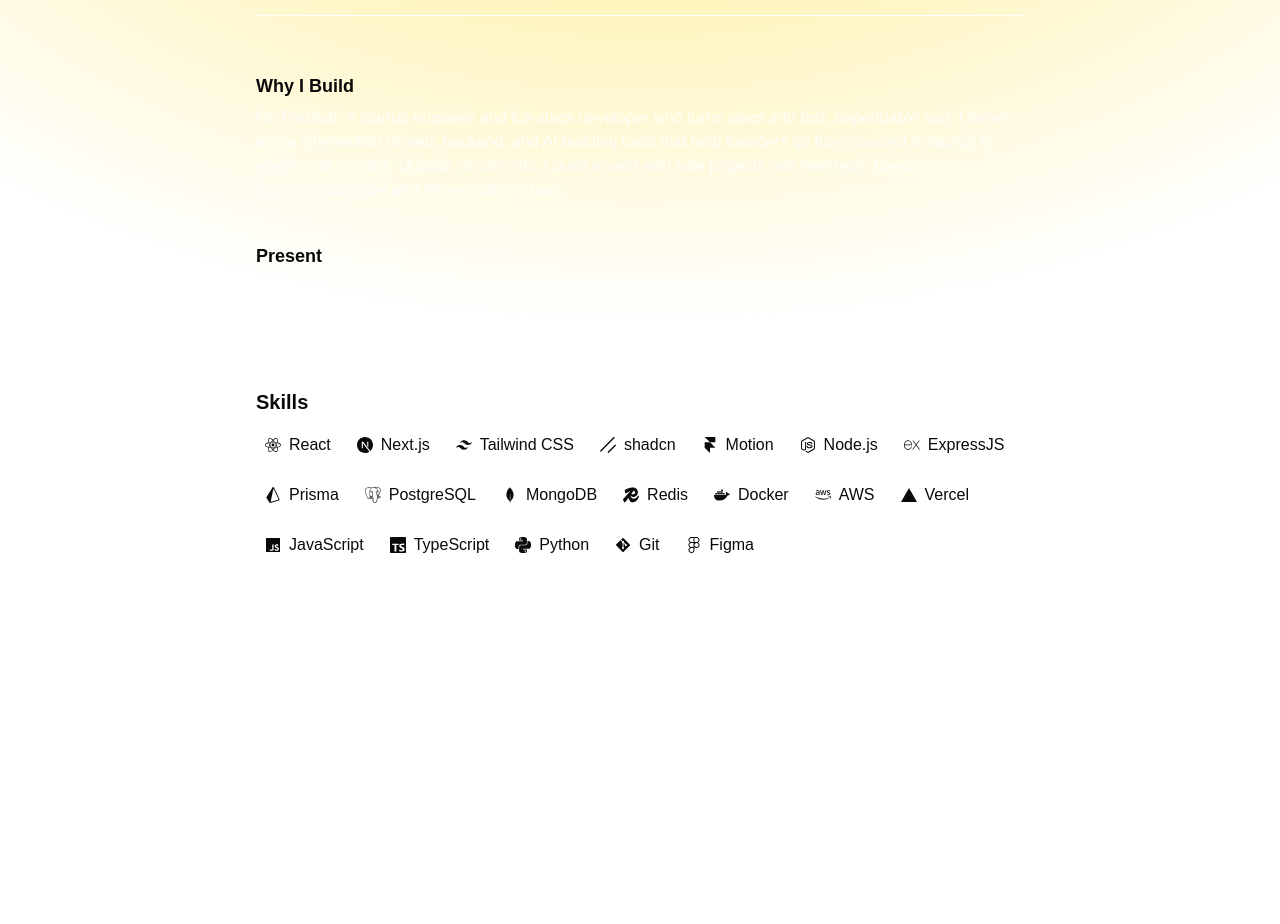
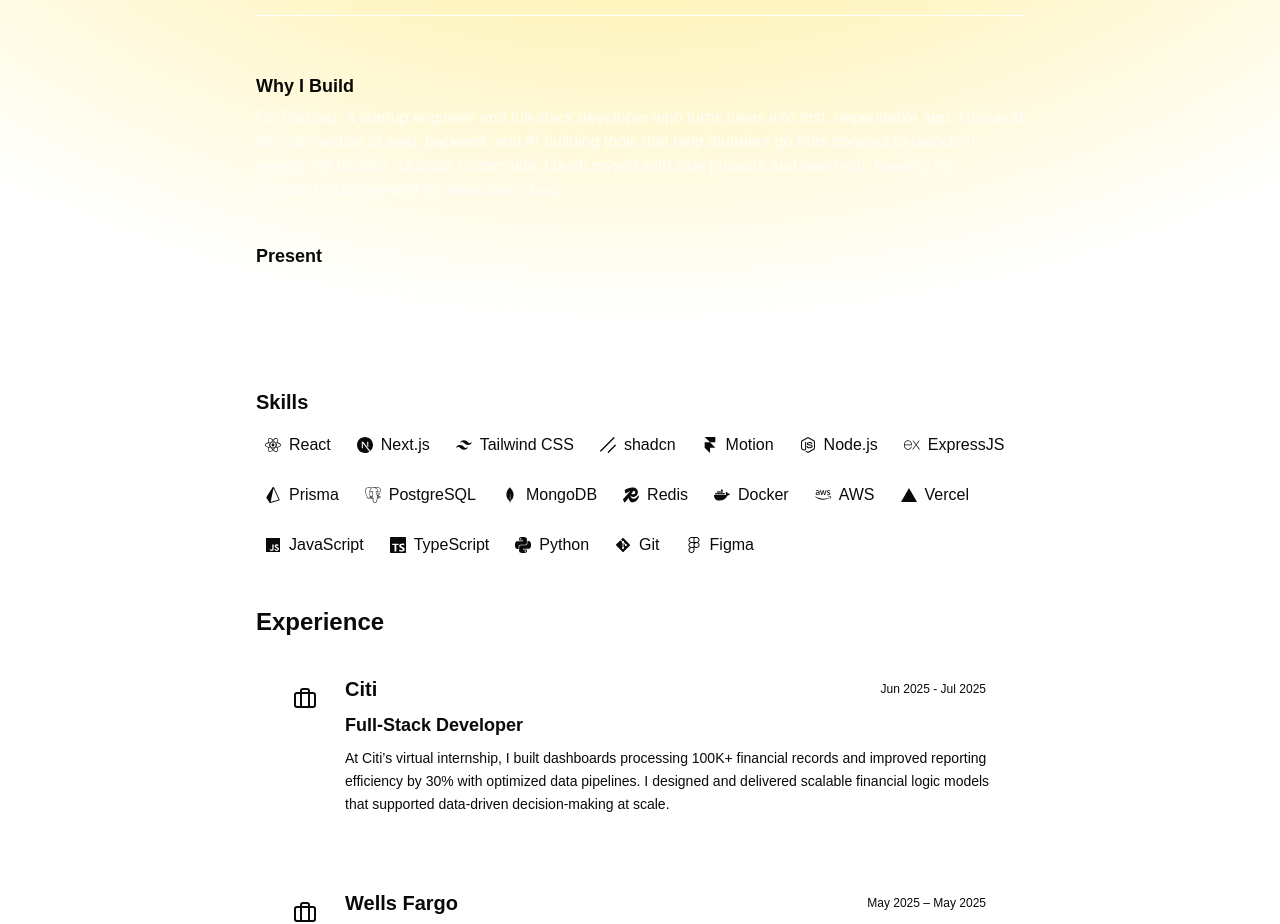
Before and after one commit to parbhatkapila4/portfolio, a Next.js app: page / in a window 1280 px wide. Shown: the part 151-1075 px from the top of the page. Before the commit the page ends 813 px from the top, so only its background shows below. Built offline with nearby package versions, Linux system fonts and the light colour scheme.

Commit message:
Experience Array

```diff
--- a/src/app/page.tsx
+++ b/src/app/page.tsx
@@ -1,13 +1,16 @@
 import About from "@/components/About";
+import Experience from "@/components/Experience";
 import Header from "@/components/Header";
 import Skills from "@/components/Skills";
 
 export default function Home() {
   return (
     <>
-    <Header/>
-    <About />
-    <Skills/>
+      <Header />
+      <About />
+      <Skills />
+
+      <Experience />
     </>
   );
 }
--- a/src/components/About.tsx
+++ b/src/components/About.tsx
@@ -1,14 +1,33 @@
-import Link from "next/link";
+"use client";
+
+import { motion } from "motion/react";
 
 const About = () => {
   return (
     <>
-      <section className="mt-14">
-        <h2 className="text-lg font-semibold flex items-center">Why I Build</h2>
-        <p className="text-[16px] text-white/80 mt-1.5">
-          {`I’m Parbhat, a startup engineer and full-stack developer who turns ideas into fast, dependable app. I thrive at the intersection of web, backend, and AI building tools that help founders go from concept to launch in weeks, not months. Outside of commits, I push myself with side projects and new tech, keeping my approach adaptive and my execution sharp.`}
-        </p>
-      </section>
+      <motion.section
+        className="mt-14"
+        initial={{ opacity: 0, y: 20 }}
+        animate={{ opacity: 1, y: 0 }}
+        transition={{ duration: 0.6, ease: "easeOut" }}
+      >
+        <motion.h2
+          className="text-lg font-semibold flex items-center"
+          initial={{ opacity: 0, x: -20 }}
+          animate={{ opacity: 1, x: 0 }}
+          transition={{ duration: 0.5, delay: 0.2, ease: "easeOut" }}
+        >
+          Why I Build
+        </motion.h2>
+        <motion.p
+          className="text-[16px] text-white/80 mt-1.5"
+          initial={{ opacity: 0, y: 15 }}
+          animate={{ opacity: 1, y: 0 }}
+          transition={{ duration: 0.6, delay: 0.4, ease: "easeOut" }}
+        >
+          {`I'm Parbhat, a startup engineer and full-stack developer who turns ideas into fast, dependable app. I thrive at the intersection of web, backend, and AI building tools that help founders go from concept to launch in weeks, not months. Outside of commits, I push myself with side projects and new tech, keeping my approach adaptive and my execution sharp.`}
+        </motion.p>
+      </motion.section>
       <Present />
     </>
   );
@@ -18,12 +37,29 @@
 
 const Present = () => {
   return (
-    <section className="mt-10">
-      <h2 className="text-lg flex items-center font-semibold ">Present{""}</h2>
-      <p className="text-[16px] mt-1.5 text-white/80">
+    <motion.section
+      className="mt-10"
+      initial={{ opacity: 0, y: 20 }}
+      animate={{ opacity: 1, y: 0 }}
+      transition={{ duration: 0.6, delay: 0.6, ease: "easeOut" }}
+    >
+      <motion.h2
+        className="text-lg flex items-center font-semibold"
+        initial={{ opacity: 0, x: -20 }}
+        animate={{ opacity: 1, x: 0 }}
+        transition={{ duration: 0.5, delay: 0.8, ease: "easeOut" }}
+      >
+        Present{""}
+      </motion.h2>
+      <motion.p
+        className="text-[16px] mt-1.5 text-white/80"
+        initial={{ opacity: 0, y: 15 }}
+        animate={{ opacity: 1, y: 0 }}
+        transition={{ duration: 0.6, delay: 1.0, ease: "easeOut" }}
+      >
         {`
-        Right now, I’m building AI-powered applications designed to be practical, impactful, and built to last. My focus is simple: ship fast, own the work, and deliver products that unlock growth. If you are a founder looking for someone who can take an idea from zero to live without hand-holding, let’s talk.`}
-      </p>
-    </section>
+        Right now, I'm building AI-powered applications designed to be practical, impactful, and built to last. My focus is simple: ship fast, own the work, and deliver products that unlock growth. If you are a founder looking for someone who can take an idea from zero to live without hand-holding, let's talk.`}
+      </motion.p>
+    </motion.section>
   );
 };
--- /dev/null
+++ b/src/components/Experience.tsx
@@ -0,0 +1,123 @@
+"use client";
+import { Briefcase } from "lucide-react";
+import { motion } from "motion/react";
+
+const ExperienceData = [
+  {
+    company: "Citi",
+    position: "Full-Stack Developer",
+    date: "Jun 2025 - Jul 2025",
+    description:
+      "At Citi’s virtual internship, I built dashboards processing 100K+ financial records and improved reporting efficiency by 30% with optimized data pipelines. I designed and delivered scalable financial logic models that supported data-driven decision-making at scale.",
+  },
+  {
+    company: "Wells Fargo",
+    position: "Full-Stack Developer",
+    date: "May 2025 – May 2025",
+    description:
+      "At Wells Fargo’s virtual internship, I built backend data models handling 1M+ records and optimized queries to cut execution time by 20%. I strengthened reliability by applying secure coding practices that reduced vulnerabilities by 25%.",
+  },
+  {
+    company: "JPMorganChase",
+    position: "Full-Stack Developer",
+    date: "Feb 2025 – Apr 2025",
+    description:
+      "At JPMorgan Chase’s virtual internship, I built RESTful APIs handling 50K+ JSON records daily and boosted backend performance by 15% through smarter queries. Delivered features in agile sprints, simulating real startup speed and execution.",
+  },
+];
+
+const Experience = () => {
+  return (
+    <motion.div
+      className="mt-10"
+      initial={{ opacity: 0, y: 20 }}
+      animate={{ opacity: 1, y: 0 }}
+      transition={{ duration: 0.6 }}
+    >
+      <motion.h1
+        className="text-2xl font-bold mb-3"
+        initial={{ opacity: 0, x: -20 }}
+        animate={{ opacity: 1, x: 0 }}
+        transition={{ duration: 0.5 }}
+      >
+        Experience
+      </motion.h1>
+      <motion.div className="flex flex-col gap-6">
+        {ExperienceData.map((experience, index) => (
+          <motion.div
+            key={`parbhat-experience-${index}`}
+            whileHover={{
+              scale: 1.02,
+              y: -5,
+              transition: { duration: 0.2 },
+            }}
+            whileTap={{ scale: 0.98 }}
+          >
+            <div className="group relative overflow-hidden border border-white/20 rounded-xl p-6 hover:border-white/30 transition-all duration-300">
+              <div className="relative flex gap-4 items-start">
+                <motion.div
+                  className="flex-shrink-0 w-12 h-12 rounded-lg flex items-center justify-center border border-white/20"
+                  whileHover={{
+                    scale: 1.1,
+                    rotate: 5,
+                    transition: { duration: 0.3 },
+                  }}
+                >
+                  <motion.div
+                    whileHover={{ rotate: 360 }}
+                    transition={{ duration: 0.6 }}
+                  >
+                    <Briefcase className="w-6 h-6" />
+                  </motion.div>
+                </motion.div>
+                <div className="flex-1 space-y-2">
+                  <motion.div
+                    className="flex items-center justify-between"
+                    initial={{ opacity: 0, x: 20 }}
+                    animate={{ opacity: 1, x: 0 }}
+                    transition={{ duration: 0.5 }}
+                  >
+                    <motion.h2
+                      className="text-xl font-bold"
+                      whileHover={{ scale: 1.05 }}
+                      transition={{ duration: 0.2 }}
+                    >
+                      {experience.company}
+                    </motion.h2>
+                    <motion.span
+                      className="px-3 py-1 rounded-full text-xs font-medium border border-white/20"
+                      whileHover={{ scale: 1.1 }}
+                      transition={{ duration: 0.2 }}
+                    >
+                      {experience.date}
+                    </motion.span>
+                  </motion.div>
+
+                  <motion.h3
+                    className="text-lg font-semibold"
+                    initial={{ opacity: 0, y: 10 }}
+                    animate={{ opacity: 1, y: 0 }}
+                    transition={{ duration: 0.4 }}
+                  >
+                    {experience.position}
+                  </motion.h3>
+
+                  <motion.p
+                    className="text-sm leading-relaxed"
+                    initial={{ opacity: 0, y: 10 }}
+                    animate={{ opacity: 1, y: 0 }}
+                    transition={{ duration: 0.4 }}
+                  >
+                    {experience.description}
+                  </motion.p>
+                </div>
+              </div>
+            </div>
+          </motion.div>
+        ))}
+      </motion.div>
+    </motion.div>
+  );
+};
+
+export default Experience;
--- a/src/components/Skills.tsx
+++ b/src/components/Skills.tsx
@@ -45,18 +45,42 @@
 
 const Skills = () => {
   return (
-    <section className="mt-10">
-      <motion.h1 className="text-xl font-bold">Skills</motion.h1>
-      <motion.div className="flex flex-wrap gap-2 mt-2">
+    <motion.section
+      className="mt-10"
+      initial={{ opacity: 0, y: 20 }}
+      animate={{ opacity: 1, y: 0 }}
+      transition={{ duration: 0.6, ease: "easeOut" }}
+    >
+      <motion.h1
+        className="text-xl font-bold"
+        initial={{ opacity: 0, x: -20 }}
+        animate={{ opacity: 1, x: 0 }}
+        transition={{ duration: 0.5, delay: 0.2, ease: "easeOut" }}
+      >
+        Skills
+      </motion.h1>
+      <motion.div
+        className="flex flex-wrap gap-2 mt-2"
+        initial={{ opacity: 0, y: 15 }}
+        animate={{ opacity: 1, y: 0 }}
+        transition={{ duration: 0.6, delay: 0.4, ease: "easeOut" }}
+      >
         {skills.map((skill, index) => (
           <motion.div
             key={`Parbhat-tech-stack-${index}`}
             className="flex items-center gap-2 border border-white/10 rounded-md p-2 cursor-pointer hover:bg-white/10 transition-colors"
+            initial={{ opacity: 0, y: 20, scale: 0.8 }}
+            animate={{ opacity: 1, y: 0, scale: 1 }}
+            transition={{
+              duration: 0.5,
+              delay: 0.6 + index * 0.1,
+              ease: "easeOut",
+            }}
             whileHover={{
               scale: 1.08,
               y: -3,
               boxShadow: "0 10px 25px rgba(0, 0 , 0, 0.2)",
-              borderColor: "##FFD70080",
+              borderColor: "#FFD70080",
             }}
           >
             <motion.div
@@ -78,7 +102,7 @@
           </motion.div>
         ))}
       </motion.div>
-    </section>
+    </motion.section>
   );
 };
 
--- a/src/components/Text3d.tsx
+++ b/src/components/Text3d.tsx
@@ -1,6 +1,6 @@
 "use client";
-import { useEffect, useState } from "react";
-import { motion } from "framer-motion";
+import { useState } from "react";
+import { motion } from "motion/react";
 import { cn } from "@/lib/utils";
 
 export default function Text3D({
```
Lines whose indentation alone changed are shown as unchanged.
